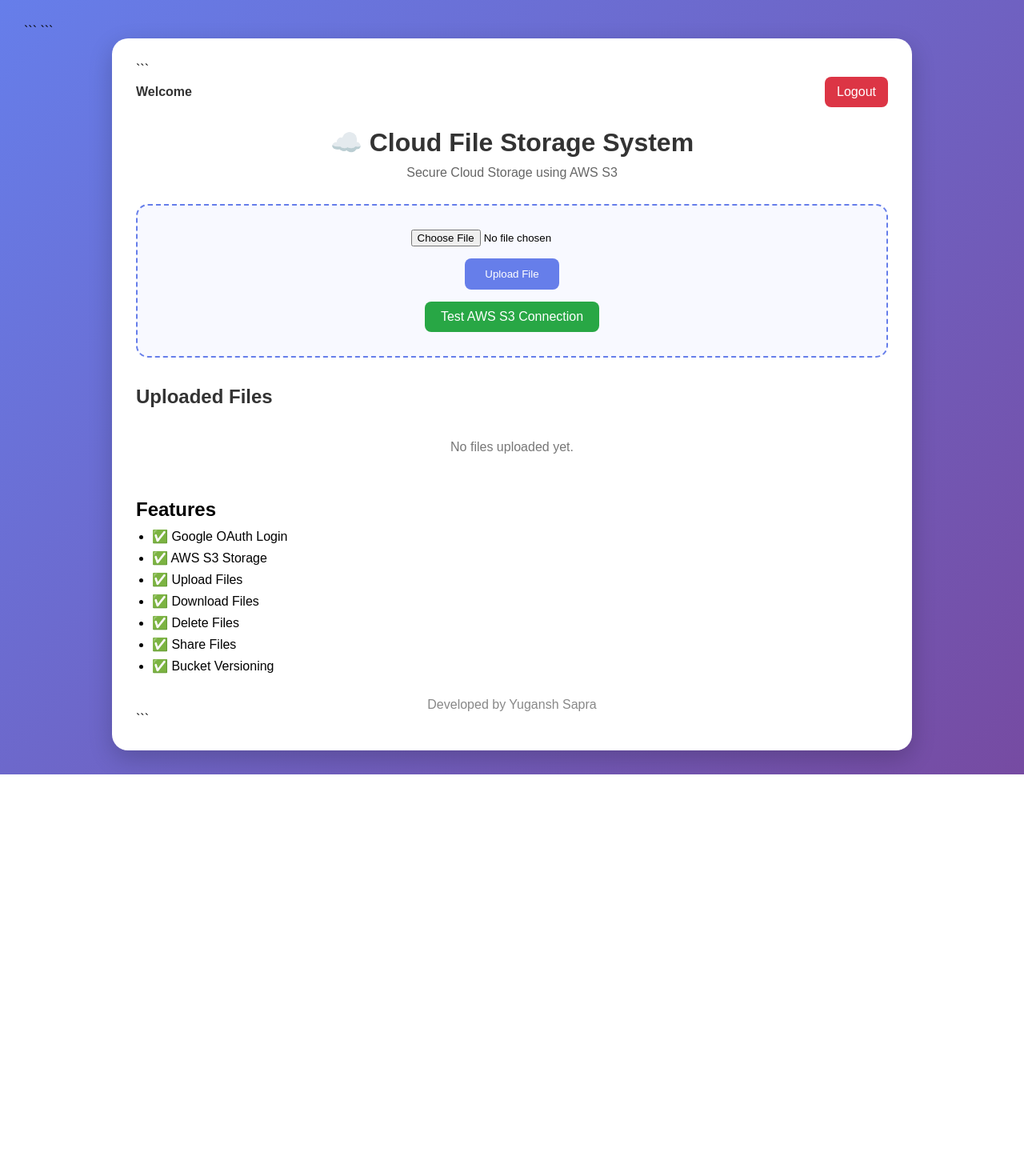
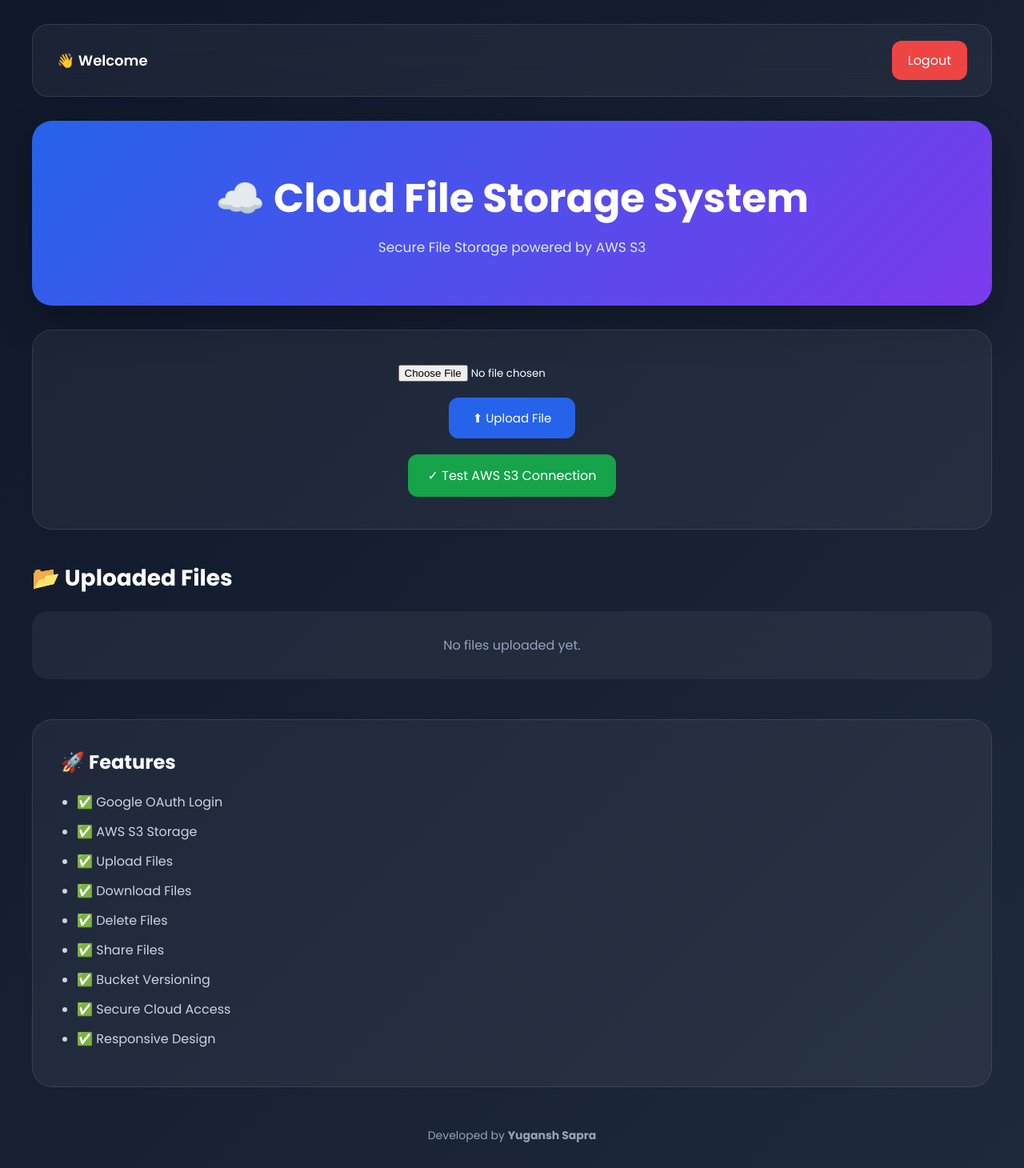
Before and after one commit to Yuganshsapra/cloud-file-storage-system, a Flask app: template templates/index.html in a window 1280 px wide. Shown: the whole page at 80% size. Before the commit the page ends 968 px from the top, so only its background shows below. Run offline with Flask 3, Linux system fonts and the light colour scheme; the template is opened without the code that fills it, so the values that code supplies are empty.

Commit message:
Update index.html

````diff
--- a/templates/index.html
+++ b/templates/index.html
@@ -1,161 +1,205 @@
 <!DOCTYPE html>
-
 <html lang="en">
 <head>
 <meta charset="UTF-8">
 <meta name="viewport" content="width=device-width, initial-scale=1.0">
 <title>Cloud File Storage System</title>
 
-```
+<link rel="preconnect" href="https://fonts.googleapis.com">
+<link href="https://fonts.googleapis.com/css2?family=Poppins:wght@300;400;500;600;700&display=swap" rel="stylesheet">
+
 <style>
 
 *{
 margin:0;
 padding:0;
 box-sizing:border-box;
-        font-family:Arial,sans-serif;
+font-family:'Poppins',sans-serif;
 }
 
 body{
-        background:linear-gradient(135deg,#667eea,#764ba2);
+background:linear-gradient(135deg,#0f172a,#1e293b);
+color:white;
 min-height:100vh;
 padding:30px;
 }
 
 .container{
-        max-width:1000px;
+max-width:1200px;
 margin:auto;
-        background:white;
-        border-radius:20px;
-        padding:30px;
-        box-shadow:0 10px 30px rgba(0,0,0,0.2);
 }
 
 .top-bar{
 display:flex;
 justify-content:space-between;
 align-items:center;
-        margin-bottom:25px;
-        flex-wrap:wrap;
-        gap:10px;
+padding:20px 30px;
+background:rgba(255,255,255,0.05);
+backdrop-filter:blur(20px);
+border-radius:20px;
+border:1px solid rgba(255,255,255,0.1);
+margin-bottom:30px;
 }
 
 .welcome{
-        font-weight:bold;
-        color:#333;
+font-size:18px;
+font-weight:600;
 }
 
 .logout-btn{
 text-decoration:none;
-        background:#dc3545;
+background:#ef4444;
 color:white;
-        padding:10px 15px;
-        border-radius:8px;
+padding:12px 20px;
+border-radius:12px;
+transition:.3s;
 }
 
-    h1{
+.logout-btn:hover{
+transform:translateY(-2px);
+}
+
+.hero{
+background:linear-gradient(135deg,#2563eb,#7c3aed);
+padding:60px;
+border-radius:25px;
 text-align:center;
-        color:#333;
+box-shadow:0 20px 50px rgba(0,0,0,.3);
+}
+
+.hero h1{
+font-size:50px;
 margin-bottom:10px;
 }
 
-    .subtitle{
-        text-align:center;
-        color:#666;
-        margin-bottom:30px;
+.hero p{
+color:#dbeafe;
+font-size:17px;
 }
 
 .upload-box{
-        border:2px dashed #667eea;
-        padding:30px;
-        border-radius:15px;
+margin-top:30px;
+background:rgba(255,255,255,0.05);
+padding:40px;
+border-radius:25px;
 text-align:center;
-        background:#f8f9ff;
+border:1px solid rgba(255,255,255,.1);
 }
 
 input[type=file]{
-        margin-bottom:15px;
+color:white;
+margin-bottom:20px;
 }
 
 .upload-btn{
-        background:#667eea;
+background:#2563eb;
+border:none;
+padding:14px 30px;
+border-radius:12px;
 color:white;
-        border:none;
-        padding:12px 25px;
-        border-radius:8px;
+font-size:15px;
 cursor:pointer;
+transition:.3s;
 }
 
 .upload-btn:hover{
-        background:#5563d6;
+transform:scale(1.05);
 }
 
 .test-btn{
 display:inline-block;
-        margin-top:15px;
-        background:#28a745;
+margin-top:20px;
+padding:14px 25px;
+background:#16a34a;
 color:white;
 text-decoration:none;
-        padding:10px 20px;
-        border-radius:8px;
+border-radius:12px;
+transition:.3s;
+}
+
+.test-btn:hover{
+transform:scale(1.05);
 }
 
 .section-title{
-        margin-top:35px;
+margin-top:40px;
 margin-bottom:20px;
-        color:#333;
+font-size:28px;
 }
 
 .file-card{
-        background:#f5f5f5;
-        padding:15px;
-        border-radius:10px;
-        margin-bottom:10px;
+background:rgba(255,255,255,0.05);
+border:1px solid rgba(255,255,255,.1);
+padding:25px;
+border-radius:20px;
 display:flex;
 justify-content:space-between;
 align-items:center;
+margin-bottom:20px;
+transition:.3s;
 flex-wrap:wrap;
-        gap:10px;
+gap:15px;
+}
+
+.file-card:hover{
+transform:translateY(-5px);
+background:rgba(255,255,255,.08);
 }
 
 .file-name{
-        font-weight:bold;
-        color:#333;
+font-size:18px;
+font-weight:600;
 }
 
 .file-size{
-        color:#666;
-        font-size:14px;
-        margin-top:5px;
+color:#94a3b8;
+margin-top:8px;
 }
 
 .action-btn{
 text-decoration:none;
 color:white;
-        padding:8px 12px;
-        border-radius:6px;
-        margin-left:5px;
+padding:12px 16px;
+border-radius:12px;
+margin-left:10px;
 font-size:14px;
+transition:.3s;
+}
+
+.action-btn:hover{
+transform:translateY(-2px);
 }
 
 .download{
-        background:#28a745;
+background:#22c55e;
 }
 
 .share{
-        background:#007bff;
+background:#3b82f6;
 }
 
 .delete{
-        background:#dc3545;
+background:#ef4444;
+}
+
+.empty{
+background:rgba(255,255,255,.05);
+padding:30px;
+text-align:center;
+border-radius:20px;
+color:#94a3b8;
 }
 
 .features{
-        margin-top:35px;
+margin-top:50px;
+background:rgba(255,255,255,.05);
+padding:35px;
+border-radius:25px;
+border:1px solid rgba(255,255,255,.1);
 }
 
 .features h2{
-        margin-bottom:10px;
+margin-bottom:20px;
 }
 
 .features ul{
@@ -163,35 +207,46 @@
 }
 
 .features li{
-        margin-bottom:8px;
+margin-bottom:12px;
+color:#cbd5e1;
 }
 
 .footer{
+margin-top:50px;
 text-align:center;
-        margin-top:30px;
-        color:#888;
+color:#94a3b8;
+font-size:14px;
 }
 
-    .empty{
-        text-align:center;
-        padding:20px;
-        color:#777;
+@media(max-width:768px){
+
+.hero h1{
+font-size:35px;
+}
+
+.top-bar{
+flex-direction:column;
+gap:15px;
+}
+
+.file-card{
+flex-direction:column;
+align-items:flex-start;
+}
+
 }
 
 </style>
-```
 
 </head>
-
 <body>
 
 <div class="container">
 
-```
 <div class="top-bar">
 
 <div class="welcome">
-        Welcome {{ user['name'] }}
+👋 Welcome {{ user['name'] }}
 </div>
 
 <a href="/logout" class="logout-btn">
@@ -200,11 +255,17 @@
 
 </div>
 
+
+<div class="hero">
+
 <h1>☁️ Cloud File Storage System</h1>
 
-<p class="subtitle">
-    Secure Cloud Storage using AWS S3
+<p>
+Secure File Storage powered by AWS S3
 </p>
+
+</div>
+
 
 <div class="upload-box">
 
@@ -218,27 +279,23 @@
 
 <br>
 
-        <button type="submit"
-                class="upload-btn">
-
-            Upload File
-
+<button type="submit" class="upload-btn">
+⬆ Upload File
 </button>
 
 </form>
 
-    <a href="/test-s3"
-       class="test-btn">
-
-        Test AWS S3 Connection
-
+<a href="/test-s3" class="test-btn">
+✓ Test AWS S3 Connection
 </a>
 
 </div>
 
+
 <h2 class="section-title">
-    Uploaded Files
+📂 Uploaded Files
 </h2>
+
 
 {% if files %}
 
@@ -262,24 +319,18 @@
 
 <a href="/download/{{ file.name }}"
 class="action-btn download">
-
 Download
-
 </a>
 
 <a href="/share/{{ file.name }}"
 class="action-btn share">
-
 Share
-
 </a>
 
 <a href="/delete/{{ file.name }}"
 class="action-btn delete"
 onclick="return confirm('Delete this file?')">
-
 Delete
-
 </a>
 
 </div>
@@ -298,9 +349,10 @@
 
 {% endif %}
 
+
 <div class="features">
 
-    <h2>Features</h2>
+<h2>🚀 Features</h2>
 
 <ul>
 <li>✅ Google OAuth Login</li>
@@ -310,14 +362,18 @@
 <li>✅ Delete Files</li>
 <li>✅ Share Files</li>
 <li>✅ Bucket Versioning</li>
+<li>✅ Secure Cloud Access</li>
+<li>✅ Responsive Design</li>
 </ul>
 
 </div>
 
+
 <div class="footer">
-    Developed by Yugansh Sapra
+
+Developed by <b>Yugansh Sapra</b>
+
 </div>
-```
 
 </div>
 
````
Lines whose indentation alone changed are shown as unchanged.
